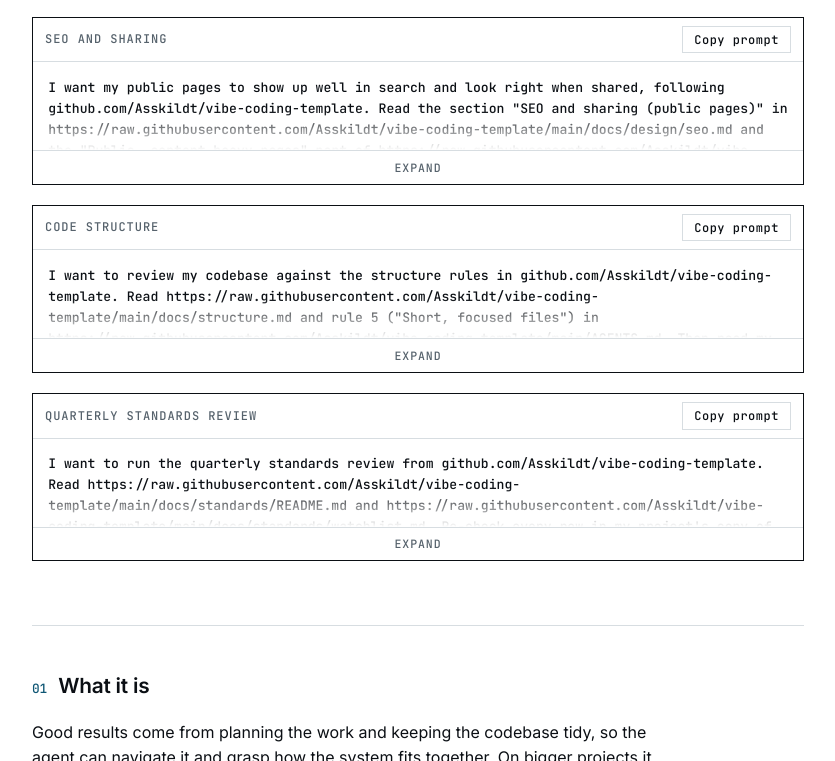
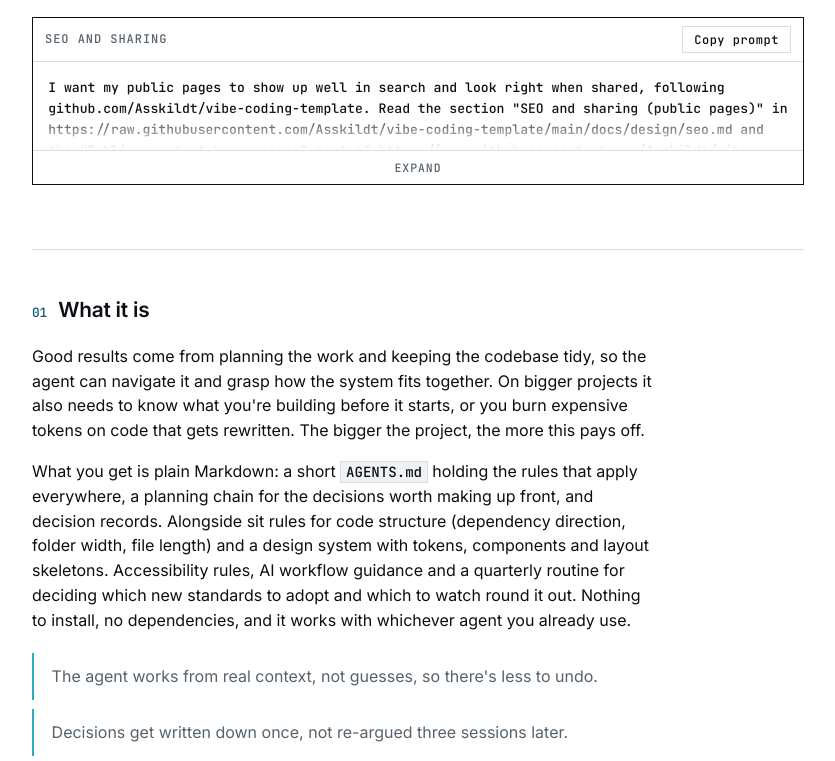
Before and after one commit to Asskildt/vibe-coding-template, a plain HTML site: page web/index.html in a window 1280 px wide. Shown: the part 1997-2758 px from the top of the page, without its empty margins (222-1057 px from the left). Drawn offline with Linux system fonts and the light colour scheme.

Commit message:
Move standards prompt to docs/standards, merge code and structure prompts

```diff
--- a/web/index.html
+++ b/web/index.html
@@ -146,7 +146,7 @@
           <button class="copy" type="button" data-copy="p-code" aria-describedby="l-code">Copy prompt</button>
         </div>
         <div class="prompt-body">
-          <pre id="p-code">I want the code discipline rules from github.com/Asskildt/vibe-coding-template. Read the section "Code — Proportional Diffs" and Working Rules 2 ("Stop instead of hammering"), 4 ("Simplicity first") and 10 ("Replace means delete") in https://raw.githubusercontent.com/Asskildt/vibe-coding-template/main/AGENTS.md. Compare them with the instruction file I already use, then propose adding only what is missing or conflicts with mine. Don't duplicate rules I already have. Don't change anything until we've agreed.</pre>
+          <pre id="p-code">I want the code discipline rules from github.com/Asskildt/vibe-coding-template, then a check of my codebase against them. First, read the section "Code — Proportional Diffs" and Working Rules 2 ("Stop instead of hammering"), 4 ("Simplicity first"), 5 ("Short, focused files") and 10 ("Replace means delete") in https://raw.githubusercontent.com/Asskildt/vibe-coding-template/main/AGENTS.md, and https://raw.githubusercontent.com/Asskildt/vibe-coding-template/main/docs/structure.md. Compare them with the instruction file I already use, then propose adding only what is missing or conflicts with mine. Second, read my actual folders and imports. Report where core code imports from feature modules, where a module reaches into another module's internal files, folders with 10 or more files at the same level, and files over roughly 300 lines, worst first. Don't change anything until we've agreed.</pre>
         </div>
         <button class="prompt-expand" type="button" aria-expanded="false" aria-controls="p-code" aria-describedby="l-code">Expand</button>
       </div>
@@ -193,28 +193,6 @@
           <pre id="p-seo">I want my public pages to show up well in search and look right when shared, following github.com/Asskildt/vibe-coding-template. Read the section "SEO and sharing (public pages)" in https://raw.githubusercontent.com/Asskildt/vibe-coding-template/main/docs/design/seo.md and the "Public, content-heavy pages" part of https://raw.githubusercontent.com/Asskildt/vibe-coding-template/main/docs/design/accessibility.md. Then check each public page: title, description, canonical URL, Open Graph tags and image, structured data, sitemap.xml, robots.txt and llms.txt. Leave pages behind login out. Give me a short table of what's missing or wrong per page, and propose fixes. Don't change anything until we've agreed.</pre>
         </div>
         <button class="prompt-expand" type="button" aria-expanded="false" aria-controls="p-seo" aria-describedby="l-seo">Expand</button>
-      </div>
-
-      <div class="prompt">
-        <div class="prompt-head">
-          <span class="prompt-label" id="l-structure">Code structure</span>
-          <button class="copy" type="button" data-copy="p-structure" aria-describedby="l-structure">Copy prompt</button>
-        </div>
-        <div class="prompt-body">
-          <pre id="p-structure">I want to review my codebase against the structure rules in github.com/Asskildt/vibe-coding-template. Read https://raw.githubusercontent.com/Asskildt/vibe-coding-template/main/docs/structure.md and rule 5 ("Short, focused files") in https://raw.githubusercontent.com/Asskildt/vibe-coding-template/main/AGENTS.md. Then read my actual folders and imports. Report where core code imports from feature modules, where a module reaches into another module's internal files, any import cycles, folders with 10 or more files at the same level, and files over roughly 300 lines. Give me a table with path and rule broken, worst first, and propose a fix for each. Tell me which structure tier (A, B or C) in structure.md fits my project size. Don't change anything until we've agreed.</pre>
-        </div>
-        <button class="prompt-expand" type="button" aria-expanded="false" aria-controls="p-structure" aria-describedby="l-structure">Expand</button>
-      </div>
-
-      <div class="prompt">
-        <div class="prompt-head">
-          <span class="prompt-label" id="l-standards">Quarterly standards review</span>
-          <button class="copy" type="button" data-copy="p-standards" aria-describedby="l-standards">Copy prompt</button>
-        </div>
-        <div class="prompt-body">
-          <pre id="p-standards">I want to run the quarterly standards review from github.com/Asskildt/vibe-coding-template. Read https://raw.githubusercontent.com/Asskildt/vibe-coding-template/main/docs/standards/README.md and https://raw.githubusercontent.com/Asskildt/vibe-coding-template/main/docs/standards/watchlist.md. Re-check every row in my project's copy of the watchlist (docs/standards/watchlist.md) against its primary source on the web, not from memory. Mark anything you can't confirm as unverified. Propose which rows to move between Adopted, Optional, Watching and Rejected using the switching-cost rule, with a one-line reason for each. Then search for new standards in the areas the template covers and suggest candidates. Show me the proposed changes before you edit any file in my project.</pre>
-        </div>
-        <button class="prompt-expand" type="button" aria-expanded="false" aria-controls="p-standards" aria-describedby="l-standards">Expand</button>
       </div>
     </section>
 
```
Also changed, not shown: web/llms.txt, 2 other files.
